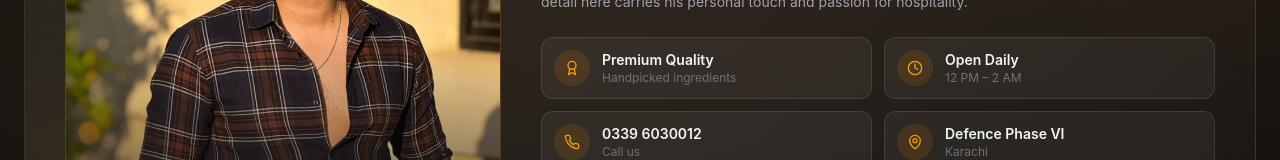
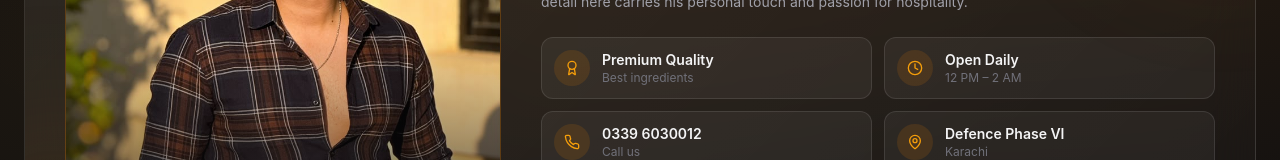
Before and after one commit to sheharyarshahid009-maker/shery-cafe-, a Next.js app: page / in a window 1280 px wide. Shown: the part 2485-2645 px from the top of the page. Built offline with nearby package versions, Linux system fonts and the light colour scheme; no server answers; the database is empty.

Commit message:
fix owner card text

```diff
--- a/src/app/page.tsx
+++ b/src/app/page.tsx
@@ -299,7 +299,7 @@
                   </span>
                   <div>
                     <p className="font-semibold text-zinc-100">Premium Quality</p>
-                    <p className="text-xs text-zinc-500">Handpicked ingredients</p>
+                    <p className="text-xs text-zinc-500">Best ingredients</p>
                   </div>
                 </div>
                 <div className="flex items-center gap-3 rounded-xl border border-white/10 bg-white/5 p-3">
```
